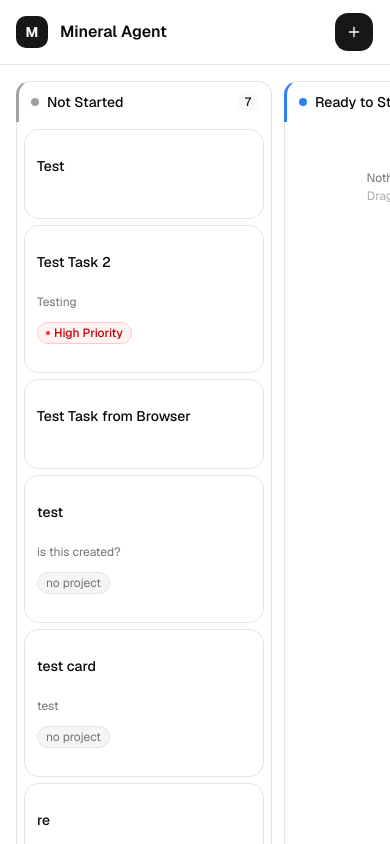
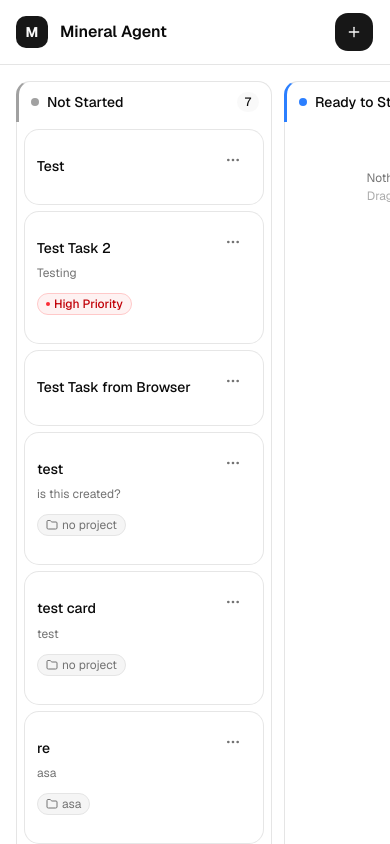
Before and after one commit to mineral-dev/mineral-agent, a Next.js app: page / in a window 390 px wide. Shown: the top 844 px of the page. Built offline with nearby package versions, Linux system fonts and the light colour scheme.

Commit message:
Fix: always show three-dot menu button on task cards (mobile UX)

```diff
--- a/src/components/kanban/TaskCard.js
+++ b/src/components/kanban/TaskCard.js
@@ -1,7 +1,6 @@
 'use client';
 import { Card } from '@/components/ui/card';
 import { Button } from '@/components/ui/button';
-import { Input } from '@/components/ui/input';
 import { Textarea } from '@/components/ui/textarea';
 import {
   DropdownMenu,
@@ -56,20 +55,26 @@ export function TaskCard({ task, onUpdate, onDelete, isDragging }) {
 
   if (editing) {
     return (
-      <Card className="mb-2 p-2.5 space-y-2 border-primary/40 ring-1 ring-primary/10">
-        <Input
+      <Card className="mb-2 p-3 space-y-1.5 border-primary/40 ring-1 ring-primary/10">
+        <Textarea
           value={form.title}
           onChange={(e) => setForm((f) => ({ ...f, title: e.target.value }))}
-          className="h-8 text-sm font-medium"
+          onInput={(e) => { e.target.style.height = 'auto'; e.target.style.height = e.target.scrollHeight + 'px'; }}
+          className="resize-none overflow-hidden min-h-0 text-sm font-medium border-none shadow-none bg-transparent focus-visible:ring-0 px-0 py-0 leading-snug"
+          rows={1}
           autoFocus
-          onKeyDown={(e) => e.key === 'Enter' && form.title.trim() && save()}
+          onKeyDown={(e) => {
+            if (e.key === 'Enter') { e.preventDefault(); form.title.trim() && save(); }
+            if (e.key === 'Escape') cancel();
+          }}
         />
         <Textarea
           value={form.description}
           onChange={(e) => setForm((f) => ({ ...f, description: e.target.value }))}
+          onKeyDown={(e) => e.key === 'Escape' && cancel()}
           placeholder="Notes..."
-          rows={2}
-          className="resize-none text-xs"
+          rows={1}
+          className="resize-none min-h-0 text-xs text-muted-foreground border-none shadow-none bg-transparent focus-visible:ring-0 px-0 py-0 leading-snug"
         />
         {task.project && (
           <span className="inline-flex items-center gap-1 text-xs px-2 py-0.5 rounded-full bg-muted text-muted-foreground border border-border w-fit">
@@ -117,18 +122,15 @@ export function TaskCard({ task, onUpdate, onDelete, isDragging }) {
 
   return (
     <Card
-      className={`mb-2 group cursor-grab active:cursor-grabbing transition-all border-border
+      className={`mb-2 group relative cursor-grab active:cursor-grabbing border-border
         ${isDragging
           ? 'rotate-1 opacity-90 border-primary/40'
           : 'hover:border-primary/30'
         }`}
     >
-      <div className="p-3 space-y-2">
-        <div className="flex items-start justify-between gap-2">
-          <p className="font-medium text-sm leading-tight line-clamp-2 flex-1">{task.title}</p>
       <DropdownMenu>
         <DropdownMenuTrigger
-              className="h-8 w-8 rounded-lg inline-flex items-center justify-center shrink-0 opacity-0 group-hover:opacity-100 transition-opacity text-muted-foreground hover:bg-accent hover:text-accent-foreground"
+          className="absolute top-2 right-2 h-11 w-11 rounded-xl inline-flex items-center justify-center text-muted-foreground hover:bg-accent hover:text-accent-foreground z-10 focus-visible:ring-2 focus-visible:ring-primary"
           onMouseDown={(e) => e.stopPropagation()}
         >
           <MoreHorizontal className="w-4 h-4" />
@@ -149,7 +151,8 @@ export function TaskCard({ task, onUpdate, onDelete, isDragging }) {
           </DropdownMenuItem>
         </DropdownMenuContent>
       </DropdownMenu>
-        </div>
+      <div className="p-3 space-y-2">
+        <p className="font-medium text-sm leading-tight line-clamp-2 pr-6">{task.title}</p>
         {task.description && (
           <p className="text-xs text-muted-foreground line-clamp-2">{task.description}</p>
         )}
@@ -162,7 +165,8 @@ export function TaskCard({ task, onUpdate, onDelete, isDragging }) {
               </span>
             )}
             {task.project && (
-              <span className="inline-flex items-center text-xs px-2 py-0.5 rounded-full bg-muted text-muted-foreground border border-border">
+              <span className="inline-flex items-center gap-1 text-xs px-2 py-0.5 rounded-full bg-muted text-muted-foreground border border-border">
+                <Folder className="w-3 h-3 shrink-0" />
                 {task.project}
               </span>
             )}
```
Lines whose indentation alone changed are shown as unchanged.
